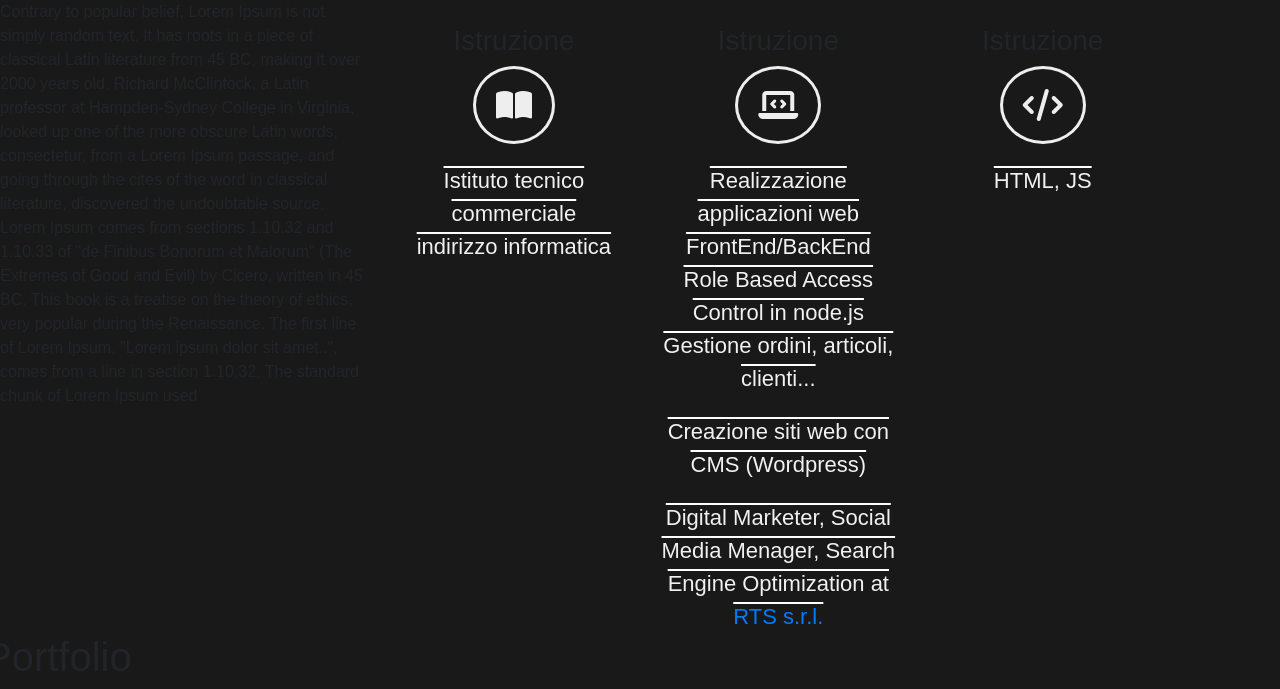
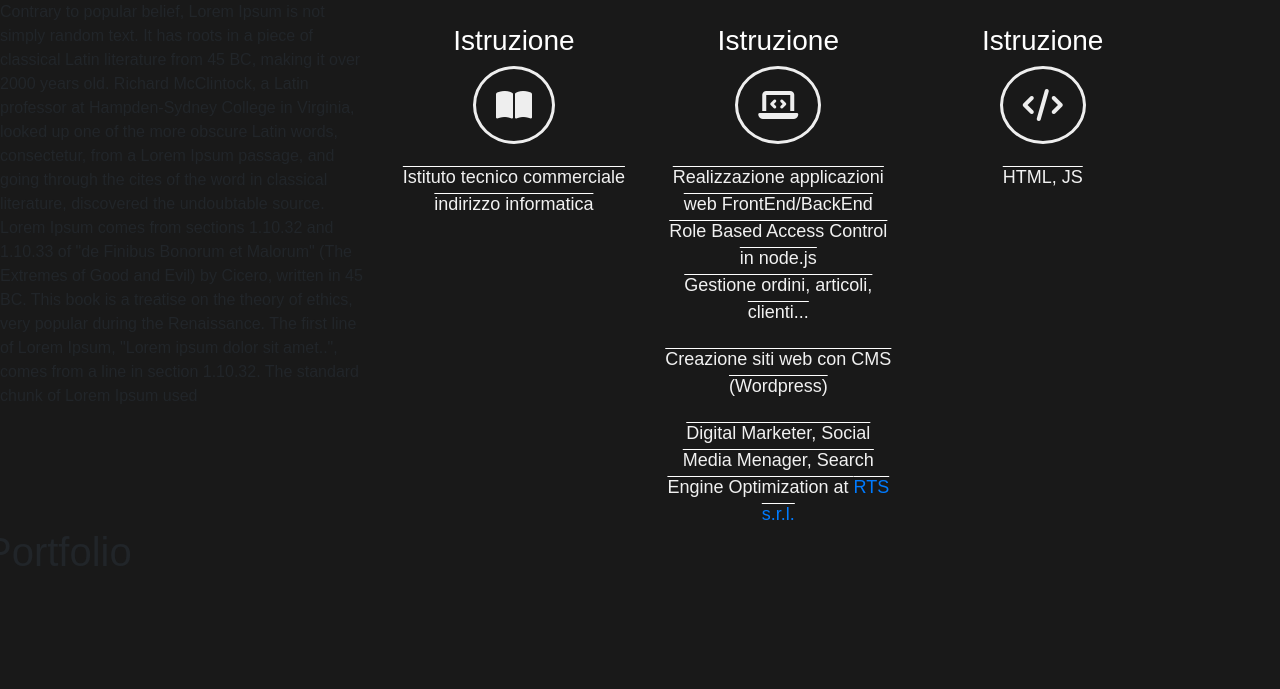
Before and after one commit to ripa001/ripa001.github.io, a Jekyll site: the page built from index.html, in a window 1280 px wide. Shown: the part 900-1589 px from the top of the page. Built offline with Jekyll 4.4.1, drawn with Linux system fonts in a browser that asks for light colours; nearby versions of some CDN libraries; some web fonts are replaced; after the commit the page ends 1484 px from its top, so only the background shows below that.

Commit message:
Update style.css

```diff
--- a/css/style.css
+++ b/css/style.css
@@ -140,6 +140,10 @@ body{
   border-radius: 100%;
 
 }
+#about .row h3{
+  color:white;
+}
+
 #about .row span.icon i:hover{
   background-color: white;
   border-color: black;
@@ -149,7 +153,7 @@ body{
 #about .row .scheme .item-scheme{
   margin-top:20px;
   text-decoration: overline white;
-  font-size:22px;
+  font-size:18px;
   color:#f1f1f1;
 }
 
```
